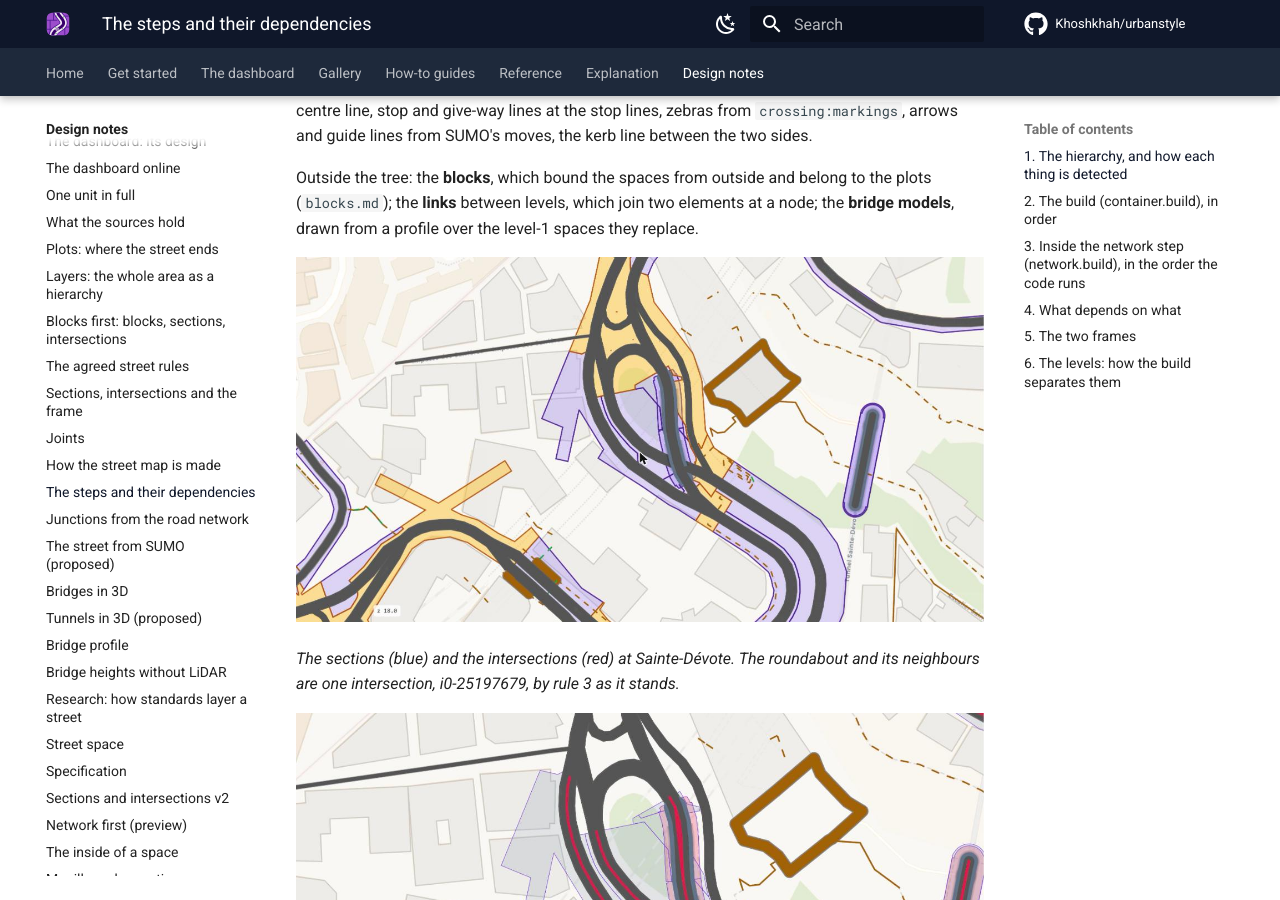
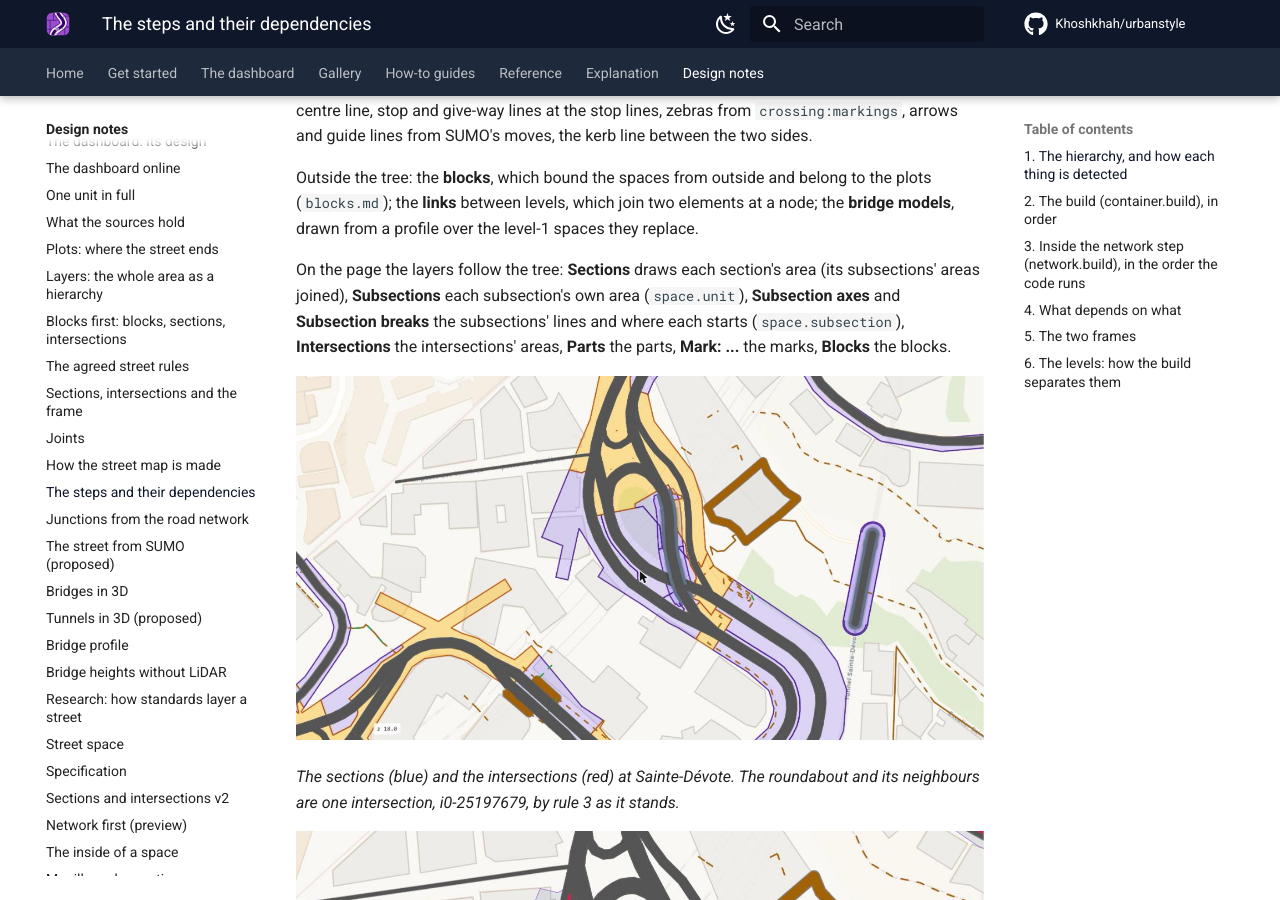
Before and after one commit to Khoshkhah/urbanstyle, an MkDocs documentation site: the page built from docs/design/steps.md, in a window 1280 px wide and 900 px high, scrolled down 2074 px. Built offline with MkDocs 1.6.1 and Material for MkDocs 9.7.7, drawn with Linux system fonts in a browser that asks for light colours; comment, search, counter and statistics services are not loaded.

Commit message:
docs/design/steps.md: the page's layers mapped to the tree
Co-Authored-By: Claude Fable 5.1 <noreply@anthropic.com>

```diff
--- a/docs/design/steps.md
+++ b/docs/design/steps.md
@@ -67,6 +67,10 @@ Lane lines only between lanes OSM counts, the centre line, stop and give-way lin
 
 Outside the tree: the **blocks**, which bound the spaces from outside and belong to the plots (`blocks.md`); the **links** between
 levels, which join two elements at a node; the **bridge models**, drawn from a profile over the level-1 spaces they replace.
+
+On the page the layers follow the tree: **Sections** draws each section's area (its subsections' areas joined), **Subsections** each
+subsection's own area (`space.unit`), **Subsection axes** and **Subsection breaks** the subsections' lines and where each starts
+(`space.subsection`), **Intersections** the intersections' areas, **Parts** the parts, **Mark: ...** the marks, **Blocks** the blocks.
 
 ![The sections (blue) and the intersections (red) at Sainte-Dévote. The roundabout and its neighbours are one intersection, i0-25197679, by rule 3 as it stands.](../img/steps/04-sections-intersections.png){ width=100% }
 
```
